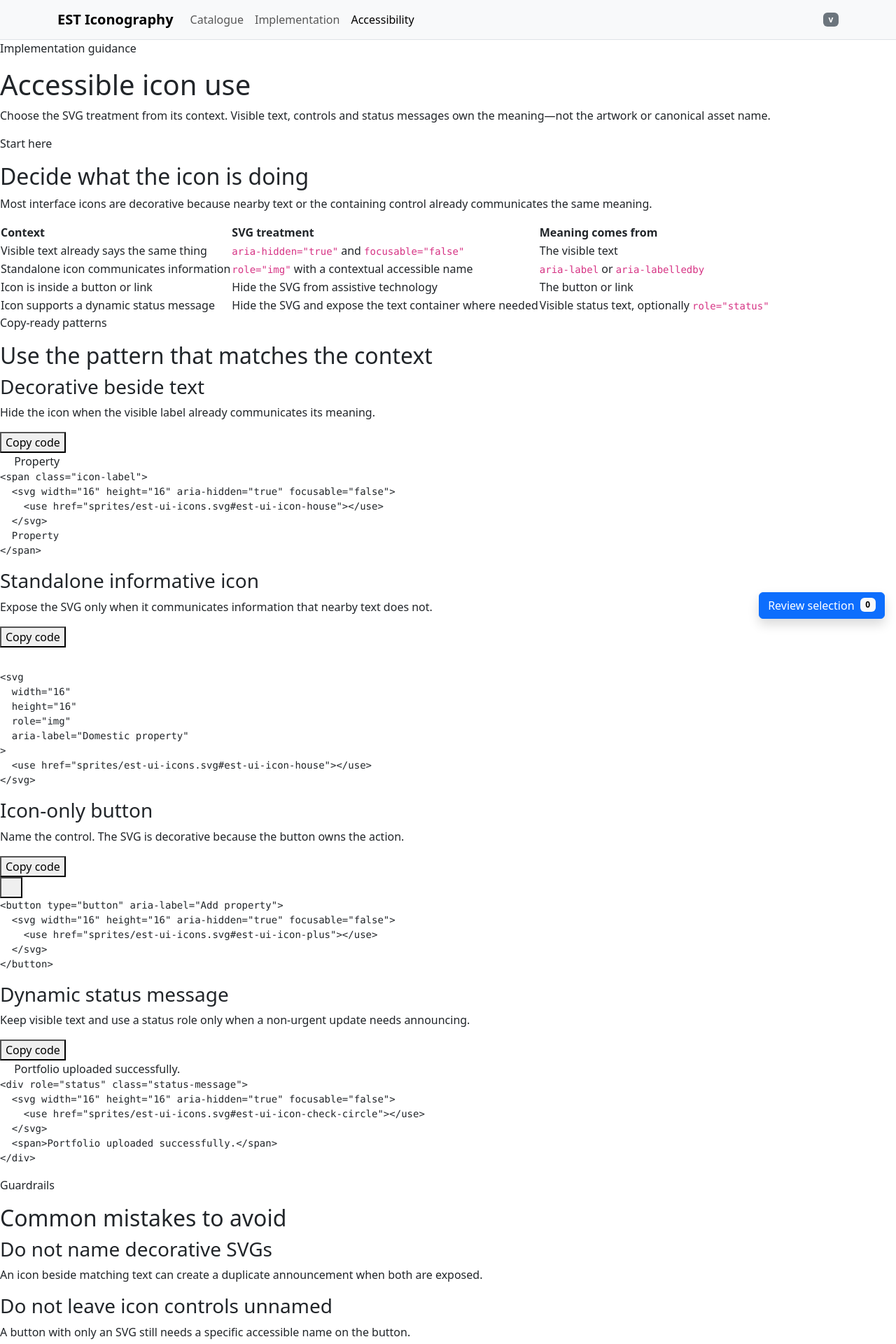
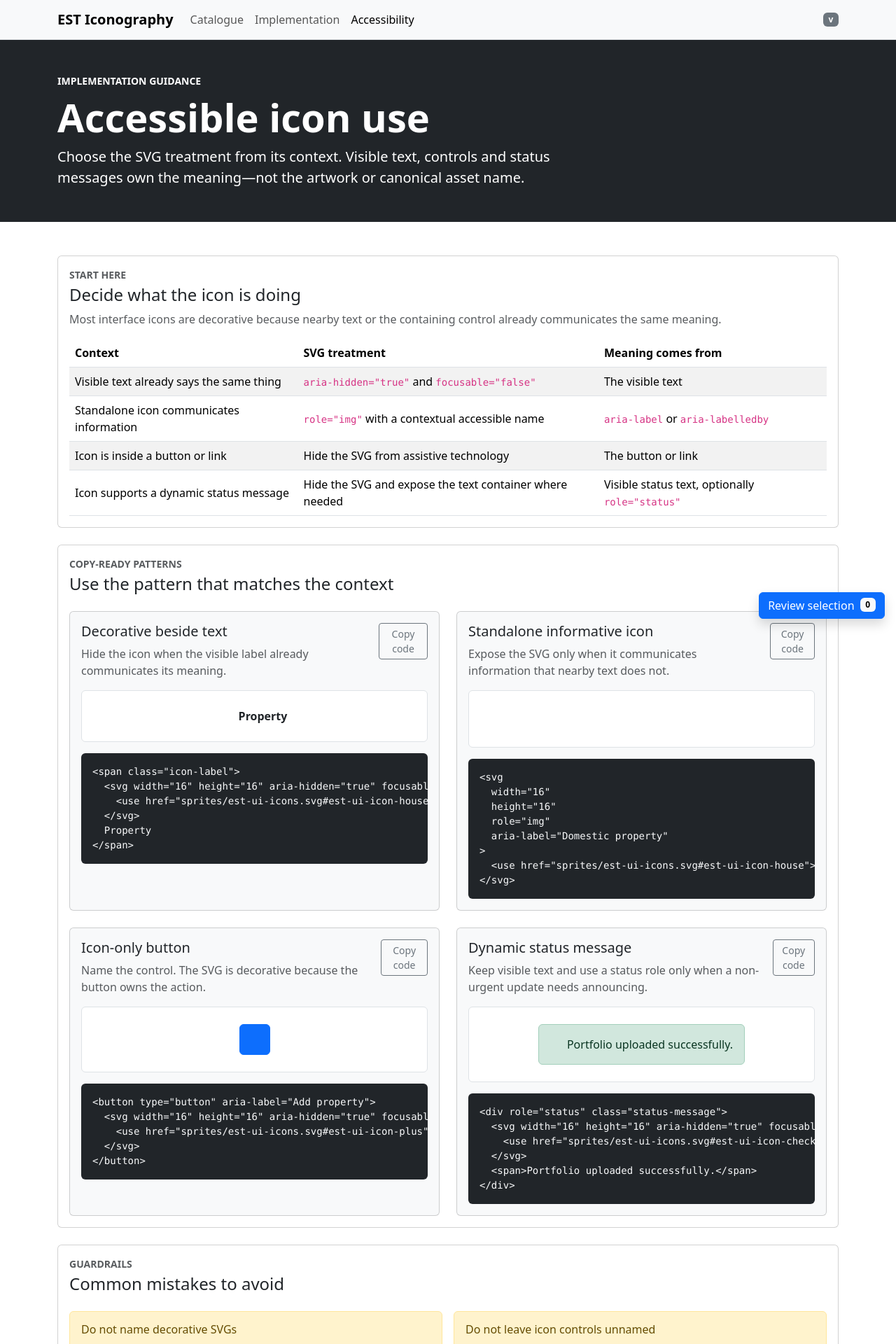
Before and after one commit to KarolChojnowski/est-iconography, a Jekyll site: the page built from catalogue/accessibility.html, in a window 1280 px wide. Shown: the top 1920 px of the page at 70% size. Built offline with Jekyll 4.4.1, drawn with Linux system fonts in a browser that asks for light colours; nearby versions of some CDN libraries; library files that are not in the unit come from our copies.

Commit message:
Reskin accessibility guide with Bootstrap

```diff
--- a/catalogue/accessibility.html
+++ b/catalogue/accessibility.html
@@ -3,26 +3,22 @@ layout: default
 title: Accessibility
 permalink: /accessibility/
 ---
-<section class="asset-hero">
-  <div class="content-width">
-    <p class="eyebrow">Implementation guidance</p>
-    <h1>Accessible icon use</h1>
-    <p class="asset-summary">Choose the SVG treatment from its context. Visible text, controls and status messages own the meaning—not the artwork or canonical asset name.</p>
+<section class="bg-dark text-white py-5">
+  <div class="container">
+    <p class="text-uppercase small fw-semibold mb-2">Implementation guidance</p>
+    <h1 class="display-4 fw-bold">Accessible icon use</h1>
+    <p class="lead col-lg-8 mb-0">Choose the SVG treatment from its context. Visible text, controls and status messages own the meaning—not the artwork or canonical asset name.</p>
   </div>
 </section>
 
-<div class="guidance-page content-width">
-  <section class="documentation-section" aria-labelledby="decision-title">
-    <div class="section-heading">
-      <div>
-        <p class="eyebrow eyebrow--dark">Start here</p>
-        <h2 id="decision-title">Decide what the icon is doing</h2>
-        <p>Most interface icons are decorative because nearby text or the containing control already communicates the same meaning.</p>
-      </div>
-    </div>
-
-    <div class="table-scroll">
-      <table class="decision-table">
+<div class="container py-5">
+  <section class="card mb-4" aria-labelledby="decision-title">
+    <div class="card-body">
+      <p class="text-uppercase small fw-semibold text-body-secondary mb-1">Start here</p>
+      <h2 class="h4" id="decision-title">Decide what the icon is doing</h2>
+      <p class="text-body-secondary">Most interface icons are decorative because nearby text or the containing control already communicates the same meaning.</p>
+      <div class="table-responsive">
+        <table class="table table-striped align-middle mb-0">
           <thead>
             <tr>
               <th scope="col">Context</th>
@@ -53,6 +49,7 @@ permalink: /accessibility/
             </tr>
           </tbody>
         </table>
+      </div>
     </div>
   </section>
 
@@ -85,144 +82,140 @@ permalink: /accessibility/
   <span>Portfolio uploaded successfully.</span>
 </div>{% endcapture %}
 
-  <section class="documentation-section" aria-labelledby="patterns-title">
-    <div class="section-heading">
+  <section class="card mb-4" aria-labelledby="patterns-title">
+    <div class="card-body">
+      <p class="text-uppercase small fw-semibold text-body-secondary mb-1">Copy-ready patterns</p>
+      <h2 class="h4 mb-4" id="patterns-title">Use the pattern that matches the context</h2>
+
+      <div class="row g-4">
+        <article class="col-12 col-xl-6">
+          <div class="card h-100 bg-body-tertiary">
+            <div class="card-body">
+              <div class="d-flex align-items-start justify-content-between gap-3 mb-3">
                 <div>
-        <p class="eyebrow eyebrow--dark">Copy-ready patterns</p>
-        <h2 id="patterns-title">Use the pattern that matches the context</h2>
+                  <h3 class="h5">Decorative beside text</h3>
+                  <p class="text-body-secondary mb-0">Hide the icon when the visible label already communicates its meaning.</p>
                 </div>
+                <button class="btn btn-outline-secondary btn-sm js-copy-code" type="button" data-copy-target="decorative-pattern">Copy code</button>
               </div>
-
-    <div class="pattern-grid">
-      <article class="pattern-card">
-        <div class="pattern-card__heading">
-          <div>
-            <h3>Decorative beside text</h3>
-            <p>Hide the icon when the visible label already communicates its meaning.</p>
-          </div>
-          <button class="button button--secondary js-copy-code" type="button" data-copy-target="decorative-pattern">Copy code</button>
-        </div>
-        <div class="pattern-card__example">
-          <span class="example-label">
+              <div class="border rounded bg-white p-4 d-flex align-items-center justify-content-center mb-3">
+                <span class="d-inline-flex align-items-center gap-2 fw-semibold">
                   <svg width="16" height="16" aria-hidden="true" focusable="false">
                     <use href="{{ '/assets/generated/sprites/est-ui-icons.svg' | relative_url }}#est-ui-icon-house"></use>
                   </svg>
                   Property
                 </span>
               </div>
-        <pre class="code-block"><code id="decorative-pattern">{{ decorative_example | escape }}</code></pre>
+              <pre class="bg-dark text-light p-3 rounded overflow-auto small mb-0"><code id="decorative-pattern">{{ decorative_example | escape }}</code></pre>
+            </div>
+          </div>
         </article>
 
-      <article class="pattern-card">
-        <div class="pattern-card__heading">
+        <article class="col-12 col-xl-6">
+          <div class="card h-100 bg-body-tertiary">
+            <div class="card-body">
+              <div class="d-flex align-items-start justify-content-between gap-3 mb-3">
                 <div>
-            <h3>Standalone informative icon</h3>
-            <p>Expose the SVG only when it communicates information that nearby text does not.</p>
+                  <h3 class="h5">Standalone informative icon</h3>
+                  <p class="text-body-secondary mb-0">Expose the SVG only when it communicates information that nearby text does not.</p>
                 </div>
-          <button class="button button--secondary js-copy-code" type="button" data-copy-target="informative-pattern">Copy code</button>
+                <button class="btn btn-outline-secondary btn-sm js-copy-code" type="button" data-copy-target="informative-pattern">Copy code</button>
               </div>
-        <div class="pattern-card__example">
+              <div class="border rounded bg-white p-4 d-flex align-items-center justify-content-center mb-3">
                 <svg width="32" height="32" role="img" aria-label="Domestic property">
                   <use href="{{ '/assets/generated/sprites/est-ui-icons.svg' | relative_url }}#est-ui-icon-house"></use>
                 </svg>
               </div>
-        <pre class="code-block"><code id="informative-pattern">{{ informative_example | escape }}</code></pre>
+              <pre class="bg-dark text-light p-3 rounded overflow-auto small mb-0"><code id="informative-pattern">{{ informative_example | escape }}</code></pre>
+            </div>
+          </div>
         </article>
 
-      <article class="pattern-card">
-        <div class="pattern-card__heading">
+        <article class="col-12 col-xl-6">
+          <div class="card h-100 bg-body-tertiary">
+            <div class="card-body">
+              <div class="d-flex align-items-start justify-content-between gap-3 mb-3">
                 <div>
-            <h3>Icon-only button</h3>
-            <p>Name the control. The SVG is decorative because the button owns the action.</p>
+                  <h3 class="h5">Icon-only button</h3>
+                  <p class="text-body-secondary mb-0">Name the control. The SVG is decorative because the button owns the action.</p>
                 </div>
-          <button class="button button--secondary js-copy-code" type="button" data-copy-target="button-pattern">Copy code</button>
+                <button class="btn btn-outline-secondary btn-sm js-copy-code" type="button" data-copy-target="button-pattern">Copy code</button>
               </div>
-        <div class="pattern-card__example">
-          <button class="example-icon-button" type="button" aria-label="Add property">
+              <div class="border rounded bg-white p-4 d-flex align-items-center justify-content-center mb-3">
+                <button class="btn btn-primary d-inline-flex align-items-center justify-content-center" style="width: 44px; height: 44px;" type="button" aria-label="Add property">
                   <svg width="16" height="16" aria-hidden="true" focusable="false">
                     <use href="{{ '/assets/generated/sprites/est-ui-icons.svg' | relative_url }}#est-ui-icon-plus"></use>
                   </svg>
                 </button>
               </div>
-        <pre class="code-block"><code id="button-pattern">{{ button_example | escape }}</code></pre>
+              <pre class="bg-dark text-light p-3 rounded overflow-auto small mb-0"><code id="button-pattern">{{ button_example | escape }}</code></pre>
+            </div>
+          </div>
         </article>
 
-      <article class="pattern-card">
-        <div class="pattern-card__heading">
+        <article class="col-12 col-xl-6">
+          <div class="card h-100 bg-body-tertiary">
+            <div class="card-body">
+              <div class="d-flex align-items-start justify-content-between gap-3 mb-3">
                 <div>
-            <h3>Dynamic status message</h3>
-            <p>Keep visible text and use a status role only when a non-urgent update needs announcing.</p>
+                  <h3 class="h5">Dynamic status message</h3>
+                  <p class="text-body-secondary mb-0">Keep visible text and use a status role only when a non-urgent update needs announcing.</p>
                 </div>
-          <button class="button button--secondary js-copy-code" type="button" data-copy-target="status-pattern">Copy code</button>
+                <button class="btn btn-outline-secondary btn-sm js-copy-code" type="button" data-copy-target="status-pattern">Copy code</button>
               </div>
-        <div class="pattern-card__example">
-          <div class="example-status" role="status">
+              <div class="border rounded bg-white p-4 d-flex align-items-center justify-content-center mb-3">
+                <div class="alert alert-success d-inline-flex align-items-center gap-2 mb-0" role="status">
                   <svg width="16" height="16" aria-hidden="true" focusable="false">
                     <use href="{{ '/assets/generated/sprites/est-ui-icons.svg' | relative_url }}#est-ui-icon-check-circle"></use>
                   </svg>
                   <span>Portfolio uploaded successfully.</span>
                 </div>
               </div>
-        <pre class="code-block"><code id="status-pattern">{{ status_example | escape }}</code></pre>
-      </article>
-    </div>
-  </section>
-
-  <section class="documentation-section" aria-labelledby="principles-title">
-    <div class="section-heading">
-      <div>
-        <p class="eyebrow eyebrow--dark">Guardrails</p>
-        <h2 id="principles-title">Common mistakes to avoid</h2>
+              <pre class="bg-dark text-light p-3 rounded overflow-auto small mb-0"><code id="status-pattern">{{ status_example | escape }}</code></pre>
             </div>
           </div>
-
-    <div class="guidance-grid">
-      <div class="guidance-card guidance-card--caution">
-        <h3>Do not name decorative SVGs</h3>
-        <p>An icon beside matching text can create a duplicate announcement when both are exposed.</p>
-      </div>
-      <div class="guidance-card guidance-card--caution">
-        <h3>Do not leave icon controls unnamed</h3>
-        <p>A button with only an SVG still needs a specific accessible name on the button.</p>
-      </div>
-      <div class="guidance-card guidance-card--caution">
-        <h3>Do not rely on colour or shape alone</h3>
-        <p>Keep visible text for errors, warnings, success and other important states.</p>
-      </div>
-      <div class="guidance-card guidance-card--caution">
-        <h3>Do not make the SVG interactive</h3>
-        <p>Use a native button or link for focus, keyboard behaviour and activation.</p>
+        </article>
       </div>
     </div>
   </section>
 
-  <section class="documentation-section" aria-labelledby="checklist-title">
-    <div class="section-heading">
-      <div>
-        <p class="eyebrow eyebrow--dark">Before release</p>
-        <h2 id="checklist-title">Implementation checklist</h2>
+  <section class="card mb-4" aria-labelledby="principles-title">
+    <div class="card-body">
+      <p class="text-uppercase small fw-semibold text-body-secondary mb-1">Guardrails</p>
+      <h2 class="h4 mb-4" id="principles-title">Common mistakes to avoid</h2>
+      <div class="row g-3 row-cols-1 row-cols-md-2">
+        <div class="col"><div class="alert alert-warning h-100 mb-0"><h3 class="h6">Do not name decorative SVGs</h3><p class="mb-0">An icon beside matching text can create a duplicate announcement when both are exposed.</p></div></div>
+        <div class="col"><div class="alert alert-warning h-100 mb-0"><h3 class="h6">Do not leave icon controls unnamed</h3><p class="mb-0">A button with only an SVG still needs a specific accessible name on the button.</p></div></div>
+        <div class="col"><div class="alert alert-warning h-100 mb-0"><h3 class="h6">Do not rely on colour or shape alone</h3><p class="mb-0">Keep visible text for errors, warnings, success and other important states.</p></div></div>
+        <div class="col"><div class="alert alert-warning h-100 mb-0"><h3 class="h6">Do not make the SVG interactive</h3><p class="mb-0">Use a native button or link for focus, keyboard behaviour and activation.</p></div></div>
       </div>
     </div>
+  </section>
 
-    <ul class="check-list">
-      <li>Decide whether the icon is decorative or informative.</li>
-      <li>Give every icon-only button or link a specific accessible name.</li>
-      <li>Hide decorative and control-owned SVGs with <code>aria-hidden="true"</code> and <code>focusable="false"</code>.</li>
-      <li>Give standalone informative SVGs <code>role="img"</code> and a contextual name.</li>
-      <li>Keep visible text for status, warning, error and success meaning.</li>
-      <li>Test the containing control’s keyboard focus rather than the SVG.</li>
-      <li>Inspect the result in a browser accessibility tree or with a screen reader.</li>
+  <section class="card mb-4" aria-labelledby="checklist-title">
+    <div class="card-body">
+      <p class="text-uppercase small fw-semibold text-body-secondary mb-1">Before release</p>
+      <h2 class="h4" id="checklist-title">Implementation checklist</h2>
+    </div>
+    <ul class="list-group list-group-flush">
+      <li class="list-group-item">Decide whether the icon is decorative or informative.</li>
+      <li class="list-group-item">Give every icon-only button or link a specific accessible name.</li>
+      <li class="list-group-item">Hide decorative and control-owned SVGs with <code>aria-hidden="true"</code> and <code>focusable="false"</code>.</li>
+      <li class="list-group-item">Give standalone informative SVGs <code>role="img"</code> and a contextual name.</li>
+      <li class="list-group-item">Keep visible text for status, warning, error and success meaning.</li>
+      <li class="list-group-item">Test the containing control’s keyboard focus rather than the SVG.</li>
+      <li class="list-group-item">Inspect the result in a browser accessibility tree or with a screen reader.</li>
     </ul>
   </section>
 
-  <section class="documentation-section" aria-labelledby="references-title">
-    <h2 id="references-title">Standards references</h2>
-    <ul class="reference-list">
-      <li><a href="https://www.w3.org/WAI/tutorials/images/decorative/">WAI: Decorative Images</a></li>
-      <li><a href="https://www.w3.org/WAI/ARIA/apg/practices/names-and-descriptions/">WAI-ARIA Authoring Practices: Accessible Names and Descriptions</a></li>
-      <li><a href="https://www.w3.org/WAI/ARIA/apg/patterns/button/">WAI-ARIA Authoring Practices: Button Pattern</a></li>
-      <li><a href="https://www.w3.org/WAI/WCAG21/Techniques/aria/ARIA22">WCAG Technique ARIA22: Using <code>role=status</code></a></li>
-      <li><a href="https://www.w3.org/WAI/standards-guidelines/act/rules/7d6734/">ACT Rule: SVG with an explicit role has a non-empty accessible name</a></li>
-    </ul>
+  <section class="card" aria-labelledby="references-title">
+    <div class="card-body"><h2 class="h4 mb-0" id="references-title">Standards references</h2></div>
+    <div class="list-group list-group-flush">
+      <a class="list-group-item list-group-item-action" href="https://www.w3.org/WAI/tutorials/images/decorative/">WAI: Decorative Images</a>
+      <a class="list-group-item list-group-item-action" href="https://www.w3.org/WAI/ARIA/apg/practices/names-and-descriptions/">WAI-ARIA Authoring Practices: Accessible Names and Descriptions</a>
+      <a class="list-group-item list-group-item-action" href="https://www.w3.org/WAI/ARIA/apg/patterns/button/">WAI-ARIA Authoring Practices: Button Pattern</a>
+      <a class="list-group-item list-group-item-action" href="https://www.w3.org/WAI/WCAG21/Techniques/aria/ARIA22">WCAG Technique ARIA22: Using <code>role=status</code></a>
+      <a class="list-group-item list-group-item-action" href="https://www.w3.org/WAI/standards-guidelines/act/rules/7d6734/">ACT Rule: SVG with an explicit role has a non-empty accessible name</a>
+    </div>
   </section>
 </div>
```
Lines whose indentation alone changed are shown as unchanged.
